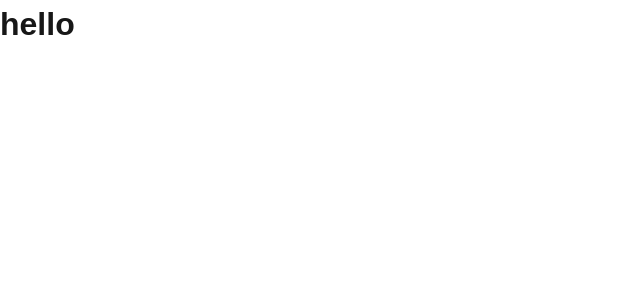
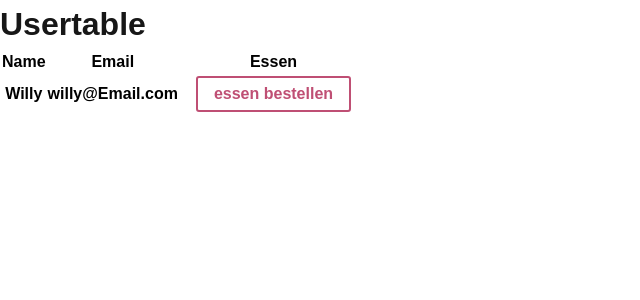
Before and after one commit to WillyKirchner/Softwaretechnik_Praktikum, a React (Create React App) app in the folder frontend/: page / in a window 1280 px wide. Shown: the top 300 px of the page, without its empty margins (0-640 px from the left). Built offline with nearby package versions, Linux system fonts and the light colour scheme.

Commit message:
Added simple page structure

```diff
--- a/frontend/package.json
+++ b/frontend/package.json
@@ -11,6 +11,7 @@
     "react": "^18.3.1",
     "react-bootstrap": "^2.10.7",
     "react-dom": "^18.3.1",
+    "react-router-dom": "^7.1.1",
     "react-scripts": "5.0.1",
     "styled-components": "^6.1.13",
     "web-vitals": "^2.1.4"
--- a/frontend/src/App.js
+++ b/frontend/src/App.js
@@ -1,10 +1,14 @@
 import './App.css';
+import { HashRouter as Router, Routes, Route } from 'react-router-dom';
+import Admin from "./pages/Admin";
 
 function App() {
   return (
-    <div>
-      <h1>hello</h1>
-    </div>
+    <Router>
+        <Routes>
+            <Route path="/" element={<Admin />} />
+        </Routes>
+    </Router>
   );
 }
 
--- a/frontend/src/components/UsersTable.js
+++ b/frontend/src/components/UsersTable.js
@@ -0,0 +1,40 @@
+import react from 'react';
+import styled from 'styled-components';
+import PropTypes from 'prop-types';
+
+const Button = styled.button`
+  background: transparent;
+  border-radius: 3px;
+  border: 2px solid #BF4F74;
+  color: #BF4F74;
+  margin: 0 1em;
+  padding: 0.25em 1em;
+`
+
+const UsersTable = props => {
+    const { users } = props;
+
+    return (
+        <>
+            <h1>Usertable</h1>
+            <table>
+                <tr>
+                    <th>Name</th>
+                    <th>Email</th>
+                    <th>Essen</th>
+                </tr>
+                <tr>
+                    <th>Willy</th>
+                    <th>willy@Email.com</th>
+                    <th><Button> essen bestellen </Button></th>
+                </tr>
+            </table>
+        </>
+    )
+}
+
+UsersTable.propTypes = {
+    users: PropTypes.object,
+}
+
+export default UsersTable;
--- a/frontend/src/pages/Admin.js
+++ b/frontend/src/pages/Admin.js
@@ -0,0 +1,15 @@
+import react from 'react';
+import UsersTable from "../components/UsersTable";
+import PropTypes from "prop-types";
+
+const Admin = props => {
+    const { users } = props;
+
+    return <UsersTable users={users} />;
+}
+
+Admin.propTypes = {
+    users: PropTypes.object,
+}
+
+export default Admin;
```
Also changed, not shown: 1 other file (tests, documents, lock files or other folders).
